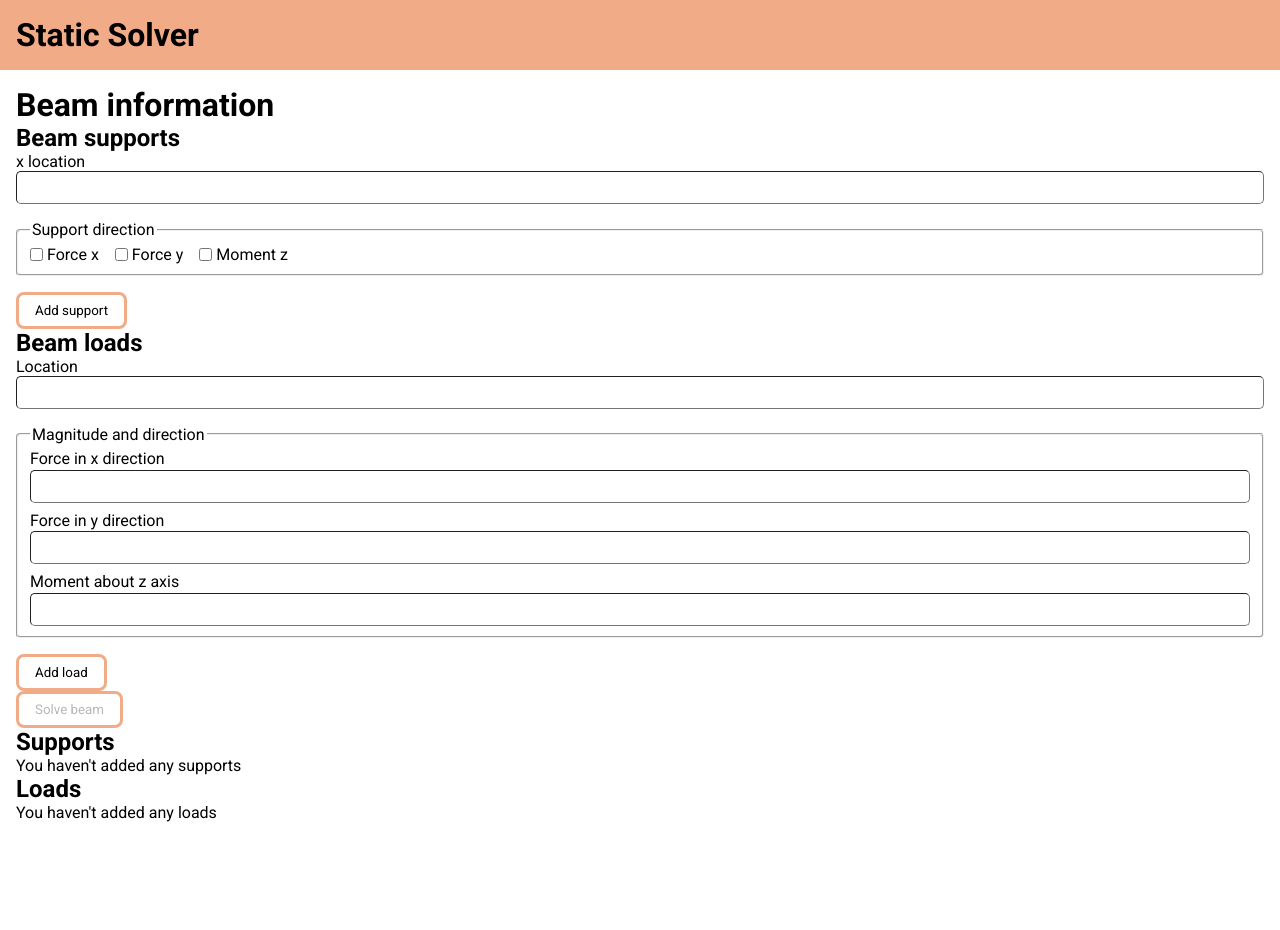
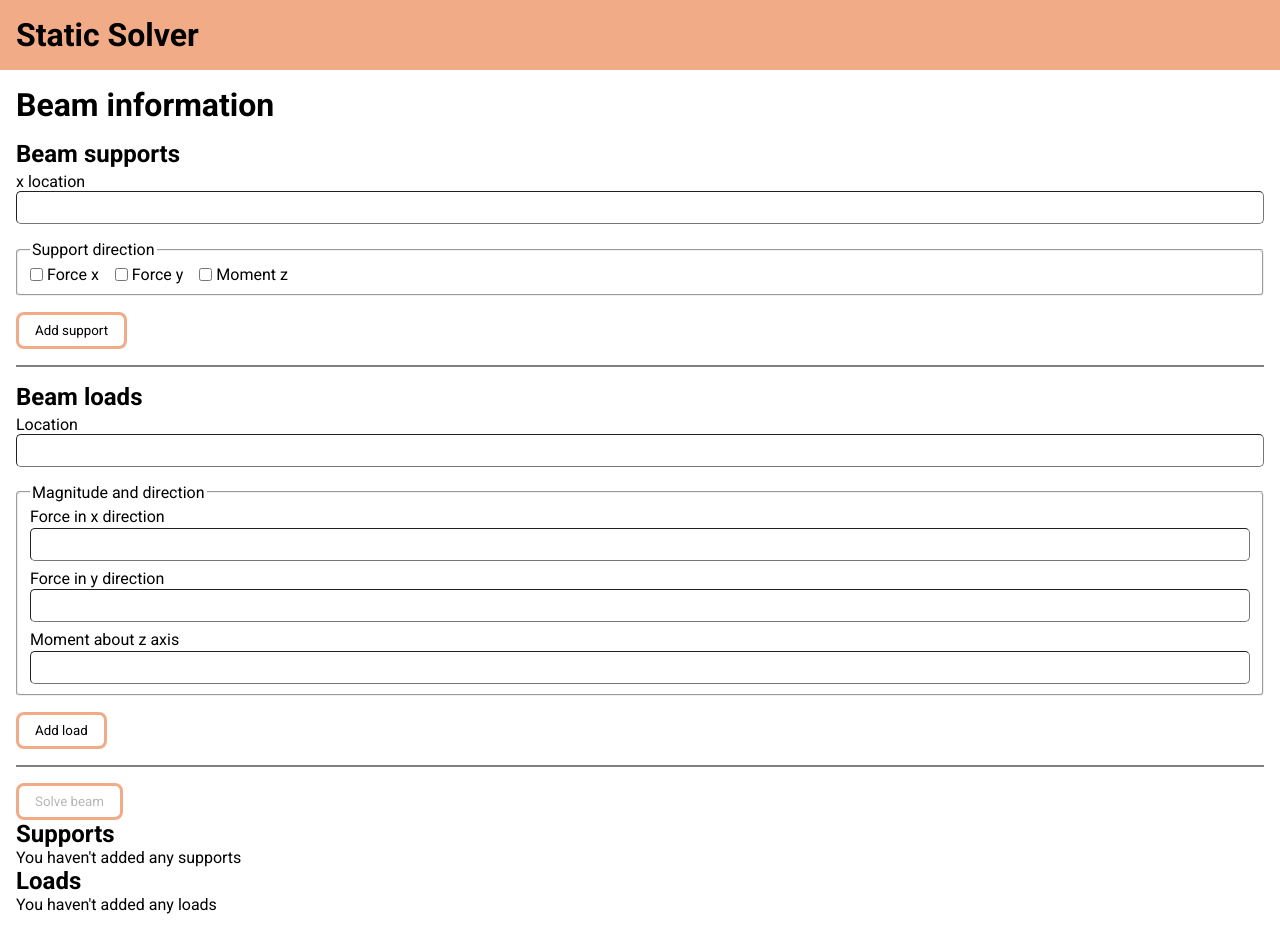
Before and after one commit to JackAgtual/Static-Solver, a React (Vite) app: page / in a window 1280 px wide. Both pictures are taken after typing "5" into the empty fields and a click on the button "Set Length". Before the commit the page ends 838 px from the top, so only its background shows below. Built offline with nearby package versions, Linux system fonts and the light colour scheme.

Commit message:
Styling BeamForm

```diff
--- /dev/null
+++ b/src/components/BeamForm/BeamForm.module.css
@@ -0,0 +1,13 @@
+.formWrapper > *:not(:last-child) {
+  /* border: 3px solid red; */
+  padding: 1rem 0;
+  border-bottom: 2px solid grey;
+}
+
+.formWrapper > *:last-child {
+  margin-top: 1rem;
+}
+
+.formTitle {
+  padding-bottom: 0.25rem;
+}
--- a/src/components/BeamForm/BeamForm.tsx
+++ b/src/components/BeamForm/BeamForm.tsx
@@ -2,6 +2,7 @@ import { BeamState, NewLoad, NewSupport } from '../../types/staticAnalysis'
 import LengthForm from './LengthForm'
 import SupportsForm from './SupportsForm'
 import LoadsForm from './LoadsForm'
+import style from './BeamForm.module.css'
 
 type BeamFormProps = BeamState & {
   solveBeam: () => void
@@ -16,15 +17,19 @@ function BeamForm({ beam, setBeam, addSupport, addLoad, solveBeam }: BeamFormPro
       {beam.length === null ? (
         <LengthForm beam={beam} setBeam={setBeam} />
       ) : (
-        <>
-          <h2>Beam supports</h2>
-          <SupportsForm beam={beam} addSupport={addSupport} />
-          <h2>Beam loads</h2>
-          <LoadsForm beam={beam} addLoad={addLoad} />
+        <div className={style.formWrapper}>
+          <div>
+            <h2 className={style.formTitle}>Beam supports</h2>
+            <SupportsForm beam={beam} addSupport={addSupport} />
+          </div>
+          <div>
+            <h2 className={style.formTitle}>Beam loads</h2>
+            <LoadsForm beam={beam} addLoad={addLoad} />
+          </div>
           <button type="button" onClick={solveBeam} disabled={beam.supports.length === 0}>
             Solve beam
           </button>
-        </>
+        </div>
       )}
     </>
   )
```
